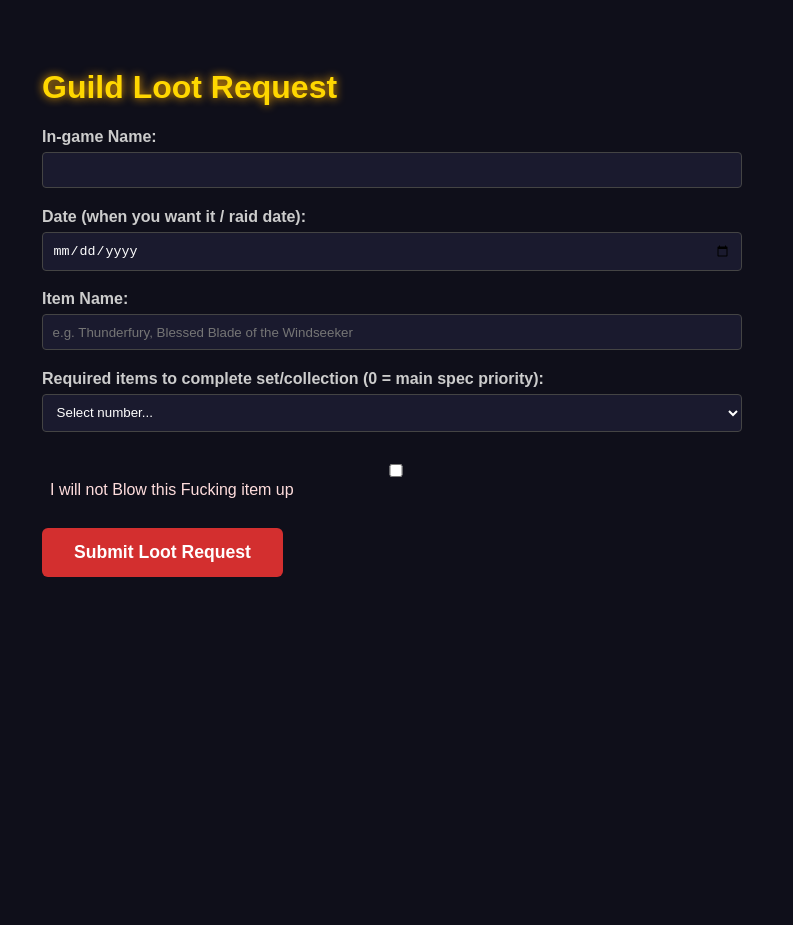
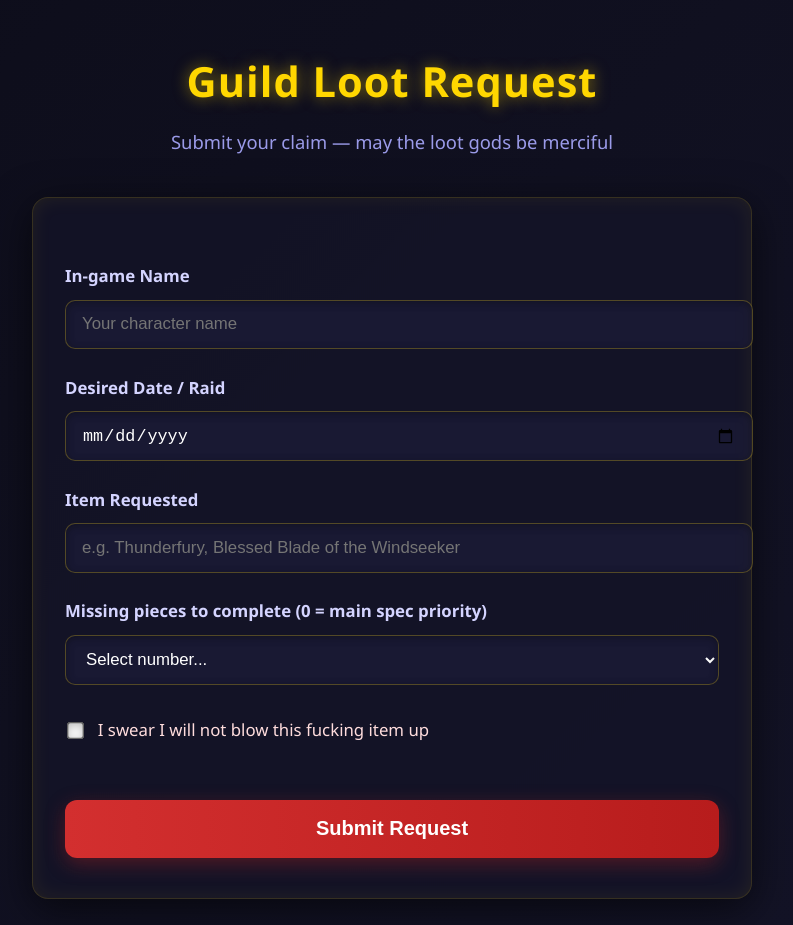
Before and after one commit to fullthrottlerushican-rgb/LootReq, a plain HTML site: page index.html in a window 1280 px wide. Shown: the whole page, without its empty margins (248-1041 px from the left). Before the commit the page ends 800 px from the top, so only its background shows below. Drawn offline with nearby package versions, Linux system fonts and the light colour scheme.

Commit message:
Update index.html
updated UI

```diff
--- a/index.html
+++ b/index.html
@@ -3,88 +3,170 @@
 <head>
   <meta charset="UTF-8" />
   <meta name="viewport" content="width=device-width, initial-scale=1.0"/>
-  <title>Guild Loot Request Form</title>
+  <title>Guild Loot Request</title>
   <script src="https://cdn.jsdelivr.net/npm/canvas-confetti@1.9.3/dist/confetti.browser.min.js"></script>
   <style>
     body {
-      font-family: Arial, sans-serif;
-      max-width: 700px;
-      margin: 2rem auto;
-      padding: 1rem;
-      background: #0f0f1a;
-      color: #e0e0ff;
+      font-family: 'Segoe UI', Tahoma, Geneva, Verdana, sans-serif;
+      max-width: 720px;
+      margin: 3rem auto;
+      padding: 0 1.5rem;
+      background: linear-gradient(135deg, #0d0d1a 0%, #141428 100%);
+      color: #e8e8ff;
+      line-height: 1.6;
     }
-    h1, h2 { color: #ffd700; text-shadow: 0 0 10px #ffaa00; }
-    label { display: block; margin: 1.2rem 0 0.4rem; font-weight: bold; color: #ccc; }
+
+    h1 {
+      text-align: center;
+      color: #ffd700;
+      text-shadow: 0 0 15px rgba(255, 215, 0, 0.5);
+      font-size: 2.6rem;
+      margin-bottom: 0.8rem;
+      letter-spacing: 1px;
+    }
+
+    .subtitle {
+      text-align: center;
+      color: #aaaaff;
+      font-size: 1.15rem;
+      margin-bottom: 2.5rem;
+      opacity: 0.9;
+    }
+
+    form {
+      background: rgba(20, 20, 40, 0.75);
+      border-radius: 16px;
+      padding: 2.5rem 2rem;
+      box-shadow: 0 10px 40px rgba(0, 0, 0, 0.6),
+                  inset 0 0 20px rgba(255, 215, 0, 0.08);
+      border: 1px solid rgba(255, 215, 0, 0.15);
+      backdrop-filter: blur(6px);
+    }
+
+    label {
+      display: block;
+      margin: 1.6rem 0 0.6rem;
+      font-weight: 600;
+      color: #d4d4ff;
+      font-size: 1.05rem;
+    }
+
     input, select {
       width: 100%;
-      padding: 0.6rem;
-      box-sizing: border-box;
-      background: #1a1a2e;
-      border: 1px solid #444;
+      padding: 0.85rem 1rem;
+      background: rgba(30, 30, 60, 0.6);
+      border: 1px solid rgba(255, 215, 0, 0.25);
+      border-radius: 10px;
       color: white;
-      border-radius: 4px;
+      font-size: 1.05rem;
+      transition: all 0.22s ease;
+      box-shadow: inset 0 2px 8px rgba(0,0,0,0.3);
     }
-    .checkbox { margin: 1.8rem 0; }
+
+    input:focus, select:focus {
+      outline: none;
+      border-color: #ffd700;
+      box-shadow: 0 0 0 3px rgba(255, 215, 0, 0.25);
+      background: rgba(40, 40, 70, 0.8);
+    }
+
+    .checkbox {
+      margin: 2rem 0;
+      display: flex;
+      align-items: center;
+      gap: 0.8rem;
+    }
+
+    .checkbox input {
+      width: auto;
+      transform: scale(1.3);
+    }
+
+    .checkbox label {
+      margin: 0;
+      color: #ffdddd;
+      font-weight: normal;
+      cursor: pointer;
+    }
+
     button {
-      padding: 0.9rem 2rem;
-      background: #d32f2f;
+      width: 100%;
+      padding: 1.1rem;
+      background: linear-gradient(90deg, #d32f2f, #b71c1c);
       color: white;
       border: none;
-      border-radius: 6px;
+      border-radius: 12px;
+      font-size: 1.25rem;
+      font-weight: bold;
       cursor: pointer;
-      font-size: 1.1rem;
-      font-weight: bold;
-      transition: background 0.2s;
+      transition: all 0.25s ease;
+      box-shadow: 0 6px 20px rgba(178, 34, 34, 0.4);
+      margin-top: 1.5rem;
     }
-    button:hover { background: #b71c1c; }
+
+    button:hover {
+      background: linear-gradient(90deg, #e53935, #c62828);
+      transform: translateY(-2px);
+      box-shadow: 0 10px 30px rgba(178, 34, 34, 0.6);
+    }
+
+    button:active {
+      transform: translateY(1px);
+    }
+
     #status {
-      margin-top: 1.5rem;
-      padding: 1.5rem;
-      border-radius: 8px;
+      margin-top: 1.8rem;
+      padding: 1.4rem;
+      border-radius: 12px;
       text-align: center;
+      font-size: 1.15rem;
     }
+
     .success {
-      background: linear-gradient(135deg, #1e3c72, #2a5298);
-      color: #ffd700;
-      font-size: 1.4rem;
-      border: 2px solid #ffd700;
-      box-shadow: 0 0 20px rgba(255,215,0,0.4);
+      background: rgba(30, 60, 30, 0.4);
+      color: #aaffaa;
+      border: 1px solid #66aa66;
     }
+
     .error {
-      background: #4a0000;
-      color: #ffcccc;
-      border: 1px solid #ff4444;
+      background: rgba(80, 20, 20, 0.4);
+      color: #ffaaaa;
+      border: 1px solid #aa4444;
     }
+
     #successScreen {
       display: none;
       text-align: center;
-      animation: fadeInScale 0.8s ease-out forwards;
+      animation: fadeInScale 0.9s ease-out forwards;
+      padding: 2rem;
     }
+
     @keyframes fadeInScale {
-      0% { opacity: 0; transform: scale(0.85); }
+      0% { opacity: 0; transform: scale(0.92); }
       100% { opacity: 1; transform: scale(1); }
     }
+
     #checkmark {
-      width: 120px;
-      height: 120px;
-      margin: 1rem auto;
-      position: relative;
+      width: 140px;
+      height: 140px;
+      margin: 1.5rem auto 2rem;
     }
+
     .checkmark-circle {
       stroke-dasharray: 166;
       stroke-dashoffset: 166;
-      stroke-width: 2;
-      stroke-miterlimit: 10;
+      stroke-width: 2.5;
       stroke: #7ac142;
       fill: none;
-      animation: stroke 0.6s cubic-bezier(0.65, 0, 0.45, 1) forwards;
+      animation: stroke 0.7s cubic-bezier(0.65, 0, 0.45, 1) forwards;
     }
+
     .checkmark-check {
-      stroke-dasharray: 48;
-      stroke-dashoffset: 48;
-      animation: stroke 0.3s cubic-bezier(0.65, 0, 0.45, 1) 0.6s forwards;
+      stroke-dasharray: 56;
+      stroke-dashoffset: 56;
+      animation: stroke 0.4s cubic-bezier(0.65, 0, 0.45, 1) 0.7s forwards;
     }
+
     @keyframes stroke {
       100% { stroke-dashoffset: 0; }
     }
@@ -94,18 +176,19 @@
 
 <div id="formContainer">
   <h1>Guild Loot Request</h1>
+  <div class="subtitle">Submit your claim — may the loot gods be merciful</div>
 
   <form id="lootForm">
-    <label for="ingameName">In-game Name:</label>
-    <input type="text" id="ingameName" name="ingameName" required>
+    <label for="ingameName">In-game Name</label>
+    <input type="text" id="ingameName" name="ingameName" required placeholder="Your character name">
 
-    <label for="requestDate">Date (when you want it / raid date):</label>
+    <label for="requestDate">Desired Date / Raid</label>
     <input type="date" id="requestDate" name="requestDate" required>
 
-    <label for="item">Item Name:</label>
+    <label for="item">Item Requested</label>
     <input type="text" id="item" name="item" required placeholder="e.g. Thunderfury, Blessed Blade of the Windseeker">
 
-    <label for="requiredItems">Required items to complete set/collection (0 = main spec priority):</label>
+    <label for="requiredItems">Missing pieces to complete (0 = main spec priority)</label>
     <select id="requiredItems" name="requiredItems" required>
       <option value="">Select number...</option>
       <script>
@@ -117,12 +200,10 @@
 
     <div class="checkbox">
       <input type="checkbox" id="oath" name="oath" value="yes" required>
-      <label for="oath" style="display:inline; font-weight:normal; margin-left:0.5rem; color: #ffdddd;">
-        I will not Blow this Fucking item up
-      </label>
+      <label for="oath">I swear I will not blow this fucking item up</label>
     </div>
 
-    <button type="submit">Submit Loot Request</button>
+    <button type="submit">Submit Request</button>
   </form>
 
   <div id="status"></div>
@@ -134,12 +215,11 @@
     <path class="checkmark-check" fill="none" d="M14.1 27.2l7.1 7.2 16.7-16.8"/>
   </svg>
   <h2>May the Odds Be Ever in Your Favor...</h2>
-  <p style="font-size: 1.3rem; line-height: 1.6;">
-    Your loot request for <strong id="submittedItem"></strong> has been sent to the council.<br><br>
-    Now go forth, adventurer — may RNGesus smile upon you,<br>
-    and may your next pull not be another <em>cloth belt for your plate warrior</em>.
+  <p>
+    Your request for <strong id="submittedItem"></strong> has been delivered to the council.<br><br>
+    Go forth — may RNGesus bless your next roll.
   </p>
-  <button onclick="resetForm()">Submit Another Request</button>
+  <button onclick="resetForm()">Make Another Request</button>
 </div>
 
 <script>
@@ -149,46 +229,24 @@
   const successScreen = document.getElementById("successScreen");
   const submittedItemEl = document.getElementById("submittedItem");
 
-  // === PASTE YOUR ACTUAL GOOGLE APPS SCRIPT WEB APP URL HERE ===
-  // Go to Apps Script → Deploy → Manage deployments → copy the full link ending in /exec
+  // Paste your Google Apps Script /exec URL here
   const GAS_URL = "https://script.google.com/macros/s/AKfycbwipedpLC3Hh4m_0lL1WbaApJ4KSOc6fslfb7OAuRQ59gm5nAoktrp_VyY_KWkyRUKybQ/exec";
 
-  if (!form) {
-    console.error("Form element not found on page!");
-  }
-
   form.addEventListener("submit", async (e) => {
-    e.preventDefault(); // Prevent page reload
-    console.log("Form submit intercepted by JavaScript");
-
+    e.preventDefault();
     statusDiv.textContent = "Submitting request...";
     statusDiv.className = "";
 
     try {
       const formData = new FormData(form);
 
-      // Debug: show exactly what is being sent
-      console.log("Form data being sent:");
-      for (let [key, value] of formData.entries()) {
-        console.log(`${key}: ${value}`);
-      }
-
       const response = await fetch(GAS_URL, {
         method: "POST",
-        body: formData  // FormData sends multipart/form-data – Apps Script handles this well
+        body: formData
       });
 
-      console.log("Apps Script response status:", response.status);
-
       const text = await response.text();
-      console.log("Apps Script raw response:", text);
-
-      let result;
-      try {
-        result = JSON.parse(text);
-      } catch (parseErr) {
-        throw new Error("Server returned invalid JSON: " + text.substring(0, 200));
-      }
+      const result = JSON.parse(text);
 
       if (result.result === "success") {
         submittedItemEl.textContent = formData.get("item") || "that shiny thing";
@@ -196,7 +254,6 @@
         successScreen.style.display = "block";
         statusDiv.textContent = "";
 
-        // Confetti animation
         const duration = 3 * 1000;
         const end = Date.now() + duration;
         (function frame() {
@@ -221,11 +278,9 @@
           confetti({ particleCount: 100, spread: 70, origin: { y: 0.6 } });
         }, 500);
       } else {
-        throw new Error(result.error || "Server returned error");
+        throw new Error(result.error || "Server error");
       }
-
     } catch (err) {
-      console.error("Submit failed:", err);
       statusDiv.textContent = "Error: " + err.message;
       statusDiv.className = "error";
     }
```
